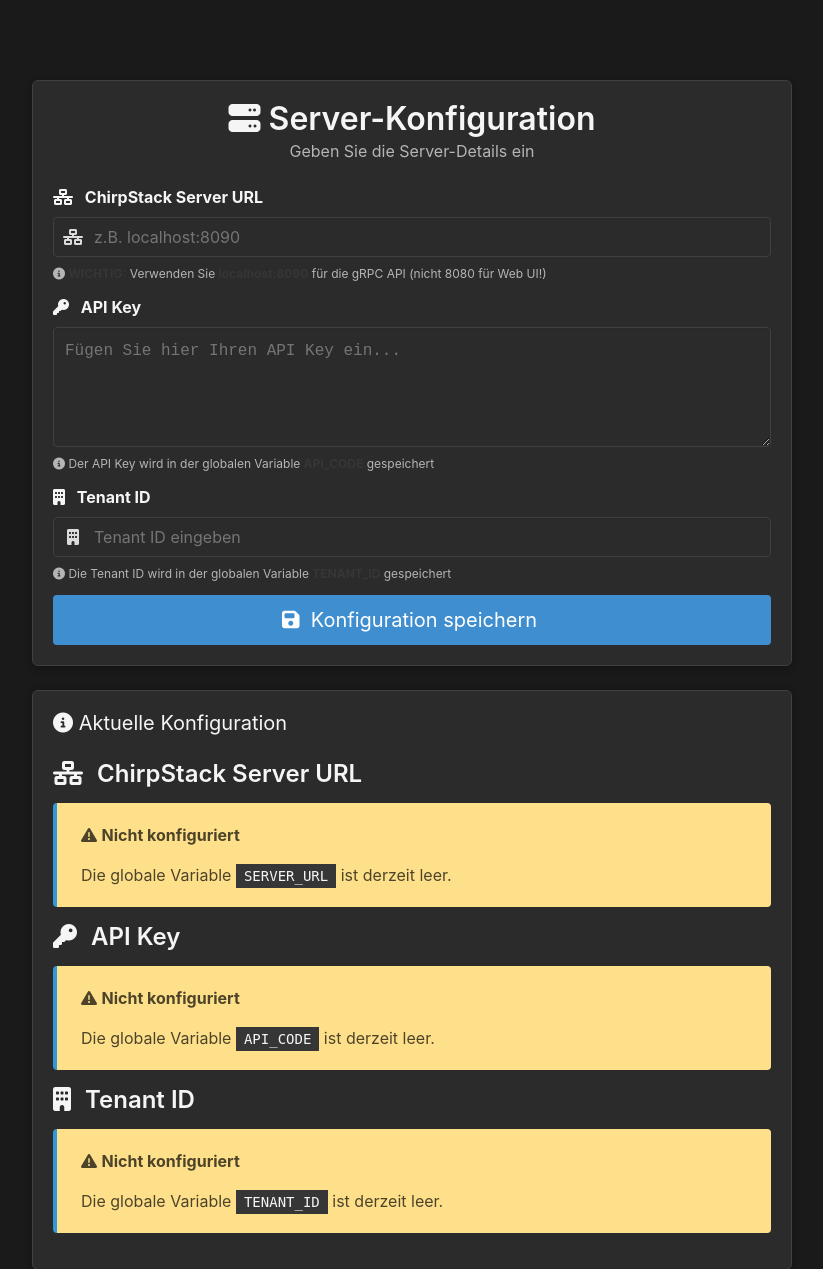
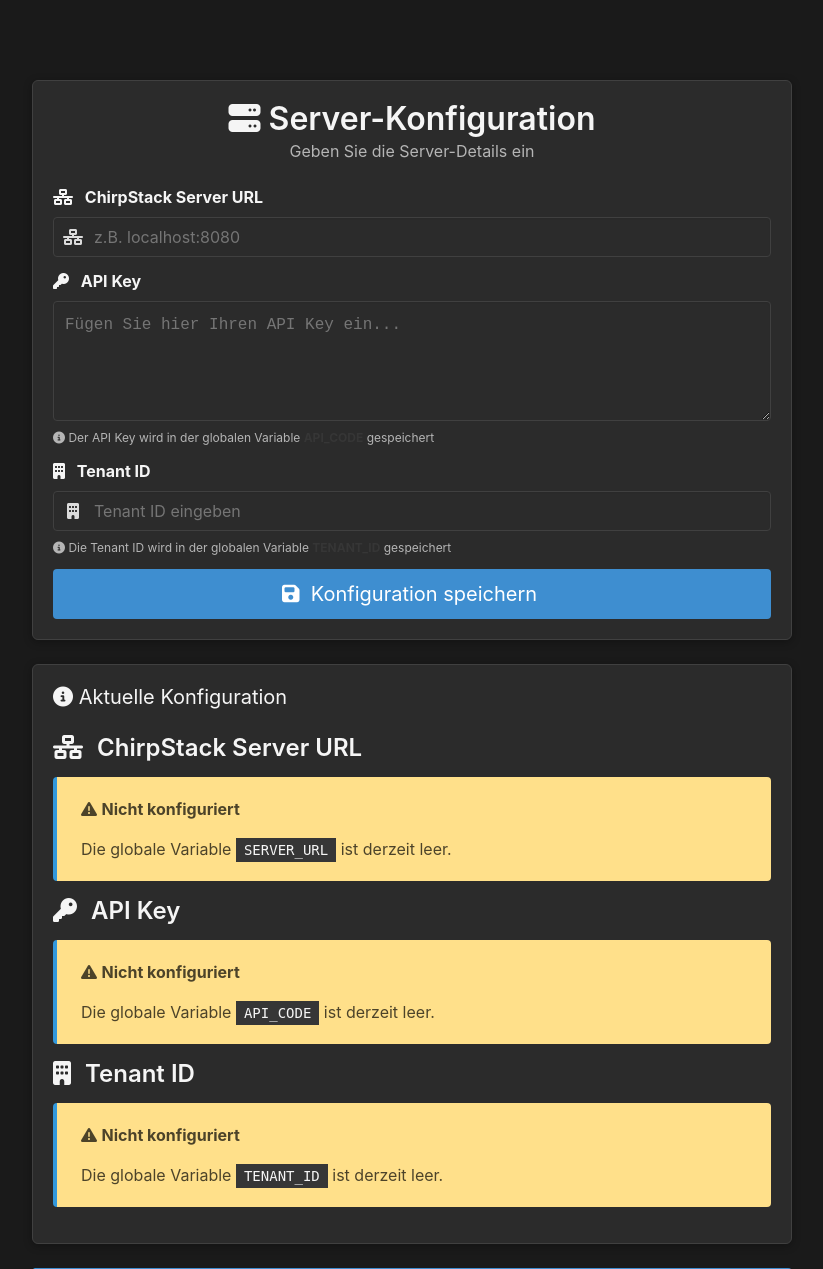
Before and after one commit to krusadejr/lorawan-registration-server, a Flask app: page /server-config in a window 1280 px wide. Shown: the part 52-1321 px from the top of the page, without its empty margins (228-1051 px from the left). Run offline with Flask 3, Linux system fonts and the light colour scheme.

Commit message:
Minor improvements: Remove localhost:8090 warning, archive old Excel samples, create 5 new test files for daily testing

```diff
--- a/templates/server_config.html
+++ b/templates/server_config.html
@@ -25,16 +25,12 @@
                             class="input dark-input"
                             type="text"
                             name="server_url"
-                            placeholder="z.B. localhost:8090"
+                            placeholder="z.B. localhost:8080"
                             value="{% if server_url %}{{ server_url }}{% endif %}">
                         <span class="icon is-left">
                             <i class="fas fa-network-wired"></i>
                         </span>
                     </div>
-                    <p class="help has-text-grey-light">
-                        <i class="fas fa-info-circle"></i>
-                        <strong>WICHTIG:</strong> Verwenden Sie <strong>localhost:8090</strong> für die gRPC API (nicht 8080 für Web UI!)
-                    </p>
                 </div>
 
                 <div class="field">
```
Also changed, not shown: 11 other files.
